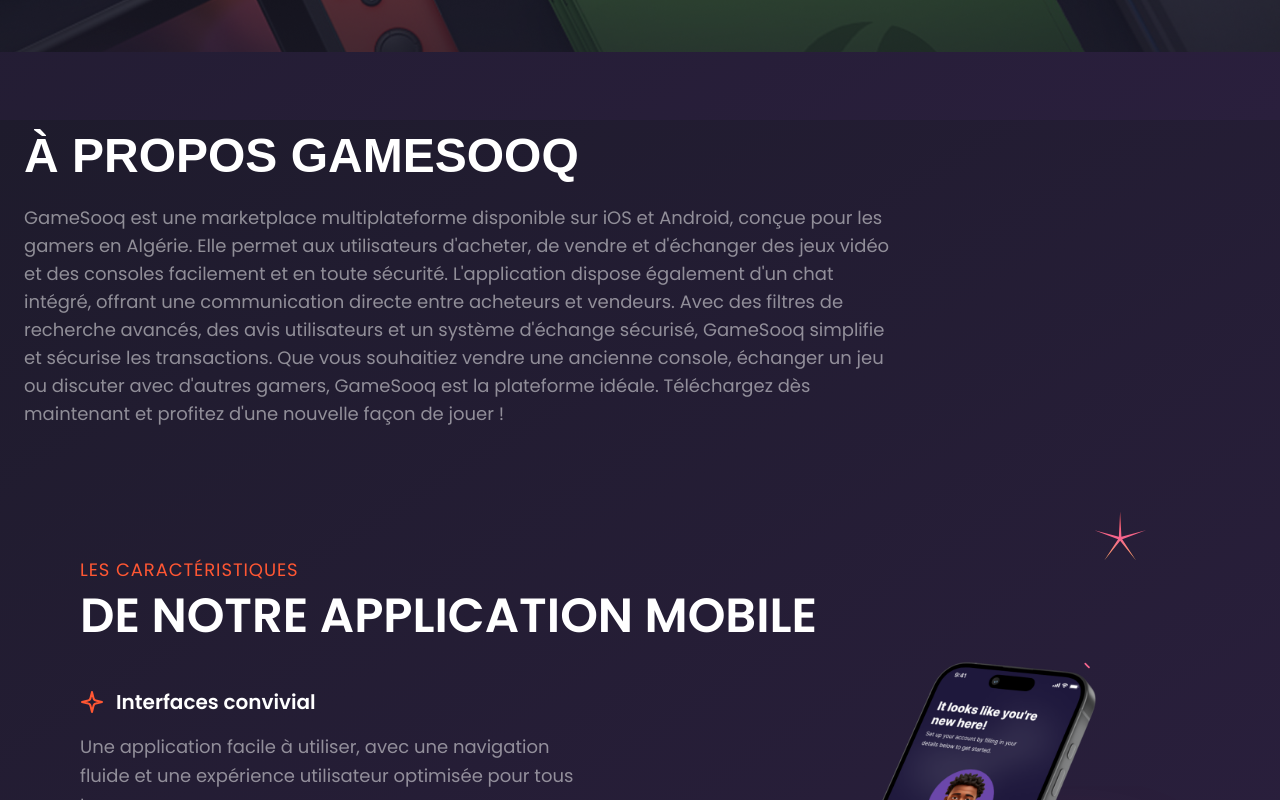
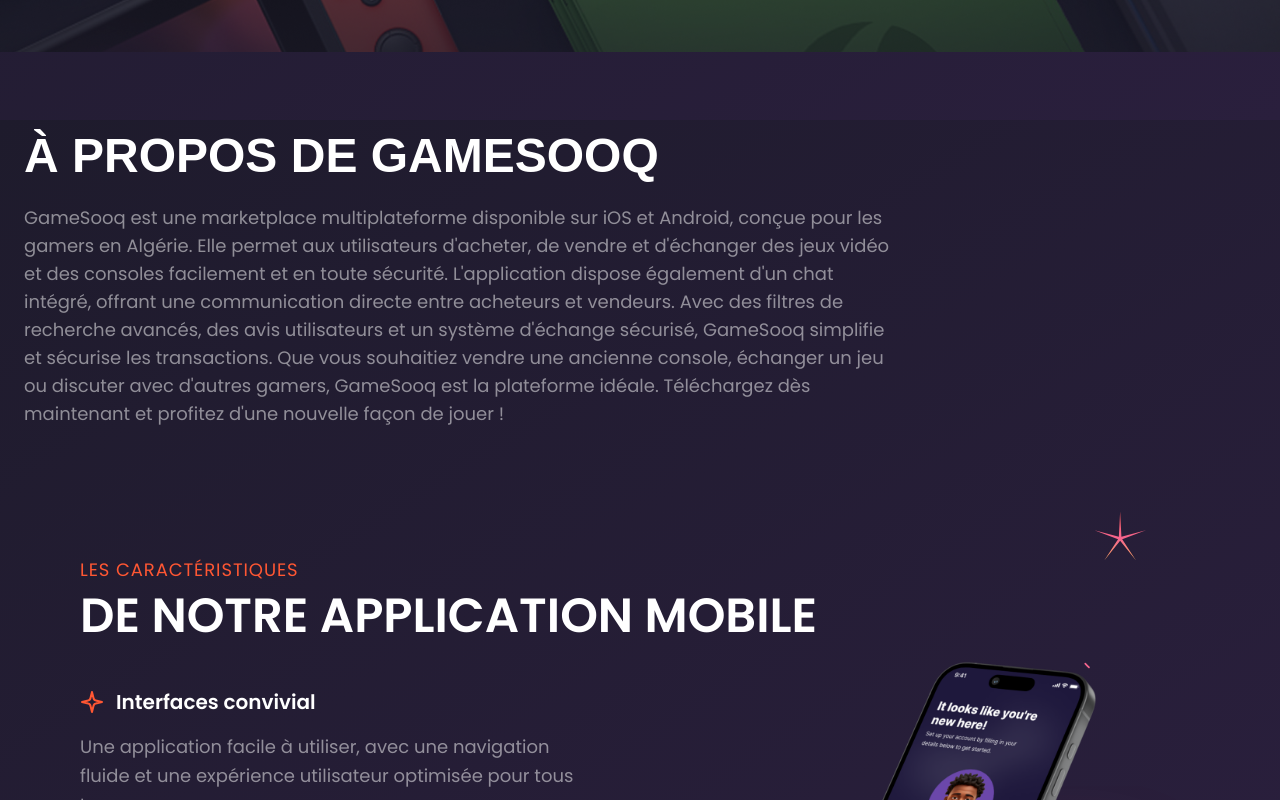
Before and after one commit to AchrafLarbi/GameSooQ, a React (Vite) app: page / in a window 1280 px wide. Shown: the part 1480-2280 px from the top of the page. Built offline with nearby package versions, Linux system fonts and the light colour scheme.

Commit message:
add fonct

```diff
--- a/src/components/Caracteristiques.jsx
+++ b/src/components/Caracteristiques.jsx
@@ -9,7 +9,7 @@ const Caracteristiques = () => {
       <div className="pl-6 md:pr-96">
         <div className="max-w-5xl mx-auto">
           <h2 className="text-3xl md:text-5xl text-white font-bold font-josefin max-w-3xl mb-6">
-            À PROPOS GAMESOOQ
+            À PROPOS DE GAMESOOQ
           </h2>
           <p className="opacity-50 text-white text-base md:text-lg leading-relaxed">
             GameSooq est une marketplace multiplateforme disponible sur iOS et
--- a/src/components/Form.jsx
+++ b/src/components/Form.jsx
@@ -74,7 +74,7 @@ export default function Form() {
             Contactez-Nous
           </p>
           <h1 className="text-white text-2xl md:text-3xl lg:text-4xl font-bold mt-2">
-            VOUS AVEZ UNE QUESTION OU UN FEEDBACK ?
+            VOUS AVEZ UNE QUESTION OU UN RETOUR ?
           </h1>
           <p className="text-gray-300 text-sm md:text-base mt-2">
             Vous avez une question ou besoin d’assistance ? Remplissez le
@@ -89,7 +89,7 @@ export default function Form() {
             className="flex items-center text-white hover:text-[#ff5e3a] transition-colors"
           >
             <span className="text-[#ff5e3a] mr-2">✉</span>
-            Contact@Gamesoq.com
+            Contact@Gamesooq.com
           </a>
           <a
             href="tel:+313023225576"
```
